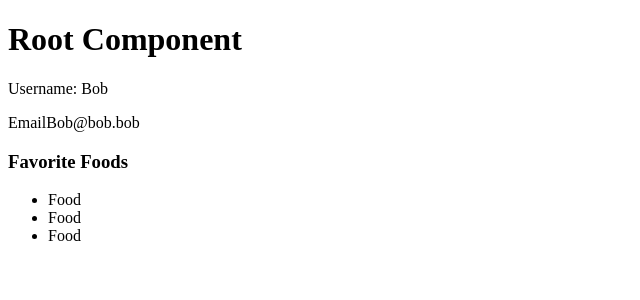
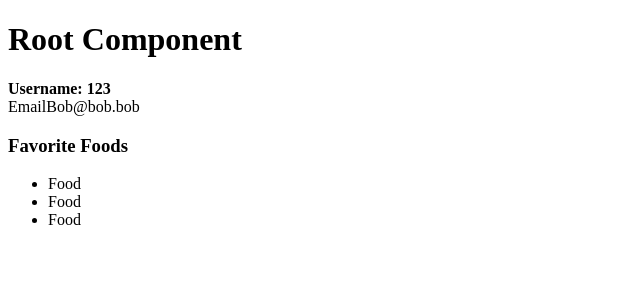
Before and after one commit to kumar-shivang/React-Tutorial, a React (Vite) app: page / in a window 1280 px wide. Shown: the top 300 px of the page, without its empty margins (0-640 px from the left). Built offline with nearby package versions, Linux system fonts and the light colour scheme.

Commit message:
Minor Changes

```diff
--- a/src/components/UserPorfile.jsx
+++ b/src/components/UserPorfile.jsx
@@ -1,11 +1,14 @@
 import UserFavoriteFood from "./UserFavoriteFood";
-export default function UserProfile() {
+import UserUsername from "./UserUsername";
+function UserProfile() {
   return (
     <div>
-      <p>Username: Bob</p>
+      <UserUsername username={123} />
       <span>Email</span>
       <span>Bob@bob.bob</span>
       <UserFavoriteFood />
     </div>
   );
 }
+
+export default UserProfile;
```
